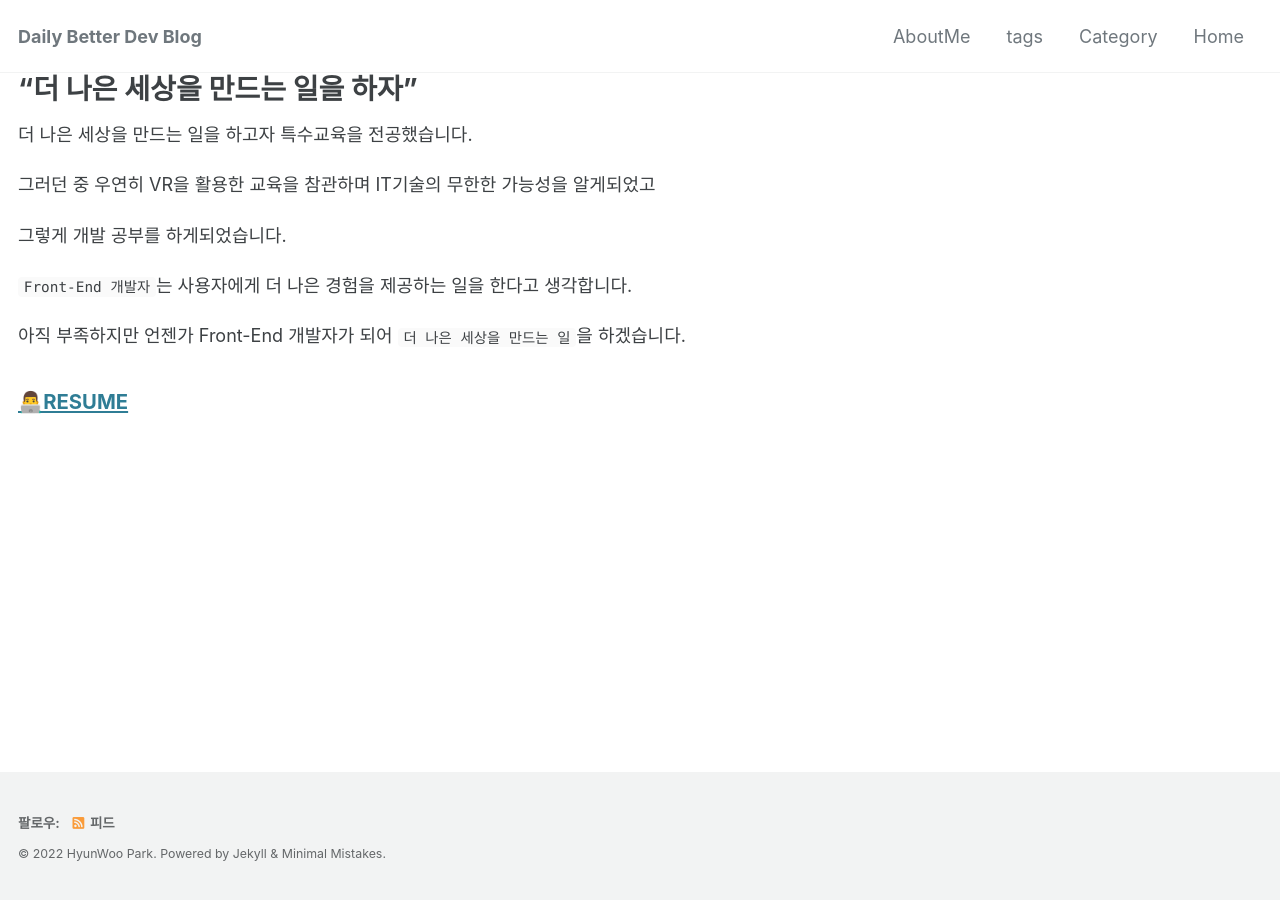
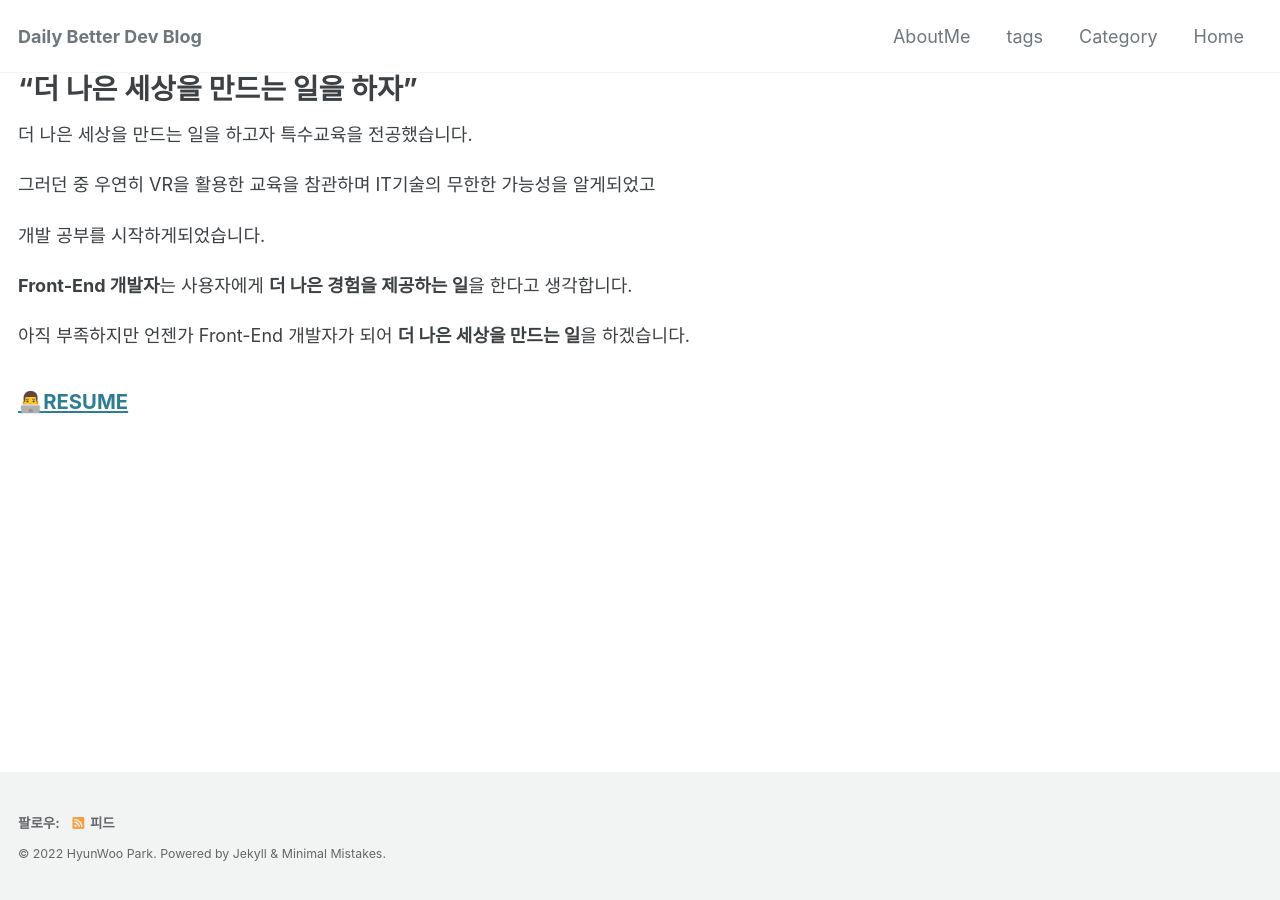
Before and after one commit to dailybetter/dailybetter.github.io, a Jekyll site: the page built from _pages/about.md, in a window 1280 px wide. Built offline with Jekyll 4.4.1, drawn with Linux system fonts in a browser that asks for light colours; cached includes are drawn as plain includes; some web fonts are replaced.

Commit message:
update: AboutMe.md

```diff
--- a/_pages/about.md
+++ b/_pages/about.md
@@ -14,12 +14,12 @@ overlay_filter: 0.5
 
 그러던 중 우연히 VR을 활용한 교육을 참관하며 IT기술의 무한한 가능성을 알게되었고
 
-그렇게 개발 공부를 하게되었습니다.
+ 개발 공부를 시작하게되었습니다.
 
 
-`Front-End 개발자`는 사용자에게 더 나은 경험을 제공하는 일을 한다고 생각합니다.
+**Front-End 개발자**는 사용자에게 **더 나은 경험을 제공하는 일**을 한다고 생각합니다.
 
-아직 부족하지만 언젠가 Front-End 개발자가 되어 `더 나은 세상을 만드는 일`을 하겠습니다.
+아직 부족하지만 언젠가 Front-End 개발자가 되어 **더 나은 세상을 만드는 일**을 하겠습니다.
 <br>
 
 ### [👨‍💻RESUME](https://fabulous-bed-afc.notion.site/601b28463e824b8f95942677423b643b)
```
